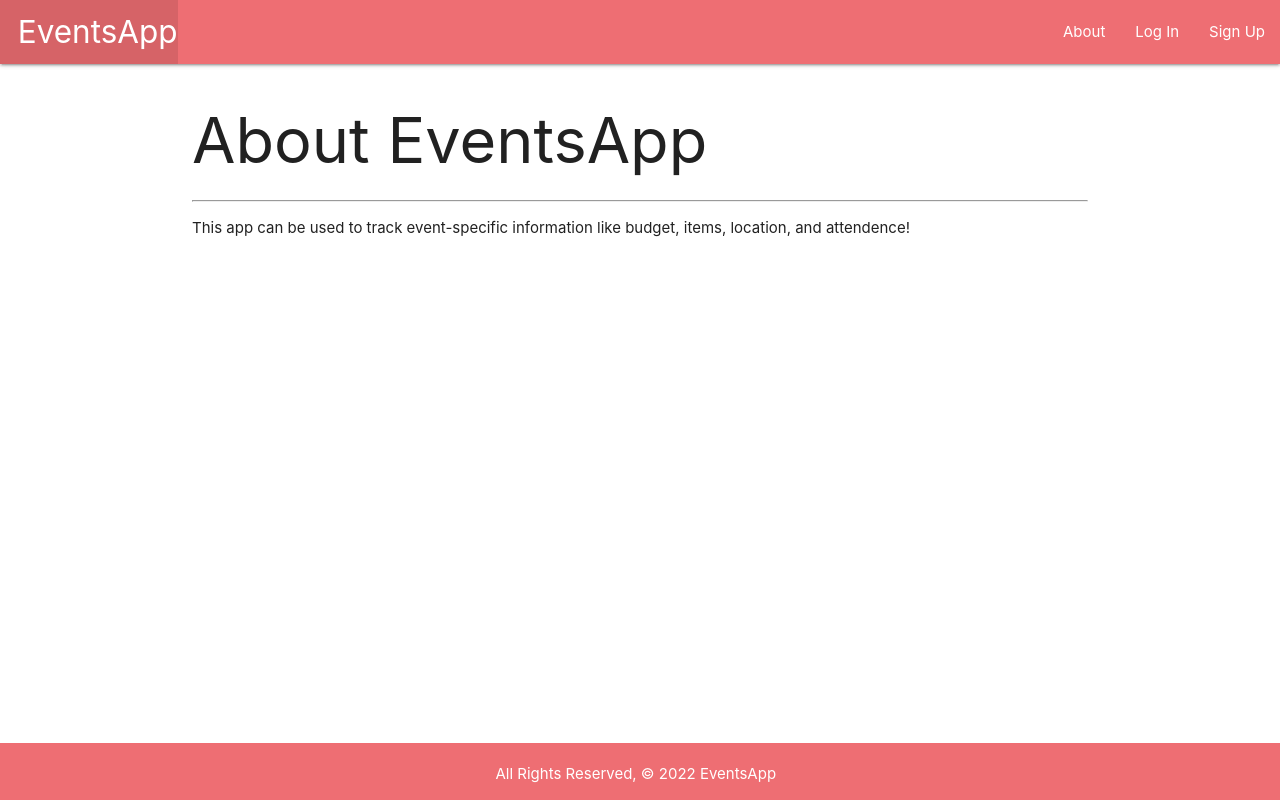
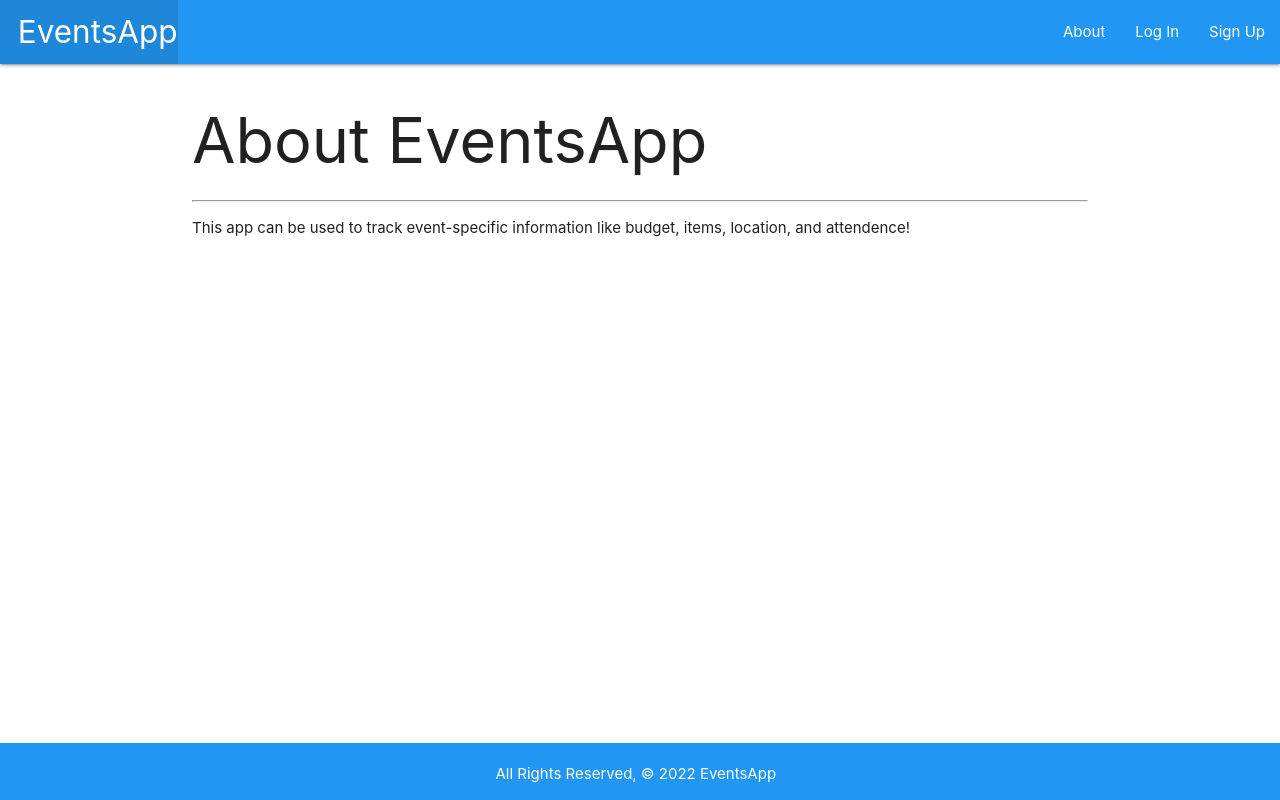
Before and after one commit to rsmall1990/events, a Django app: page /about/ in a window 1280 px wide. Run offline with Django 4.2, Linux system fonts and the light colour scheme.

```diff
--- a/events/settings.py
+++ b/events/settings.py
@@ -125,3 +125,6 @@ DEFAULT_AUTO_FIELD = 'django.db.models.BigAutoField'
 
 LOGIN_REDIRECT_URL = '/events/'
 LOGOUT_REDIRECT_URL = '/'
+
+import django_heroku
+django_heroku.settings(locals())
--- a/main_app/templates/base.html
+++ b/main_app/templates/base.html
@@ -16,7 +16,7 @@
   <body>
     <header class="navbar-fixed">
       <nav>
-        <div class="nav-wrapper">
+        <div class="nav-wrapper blue">
           <ul>
             <li>
               <a href="{% url 'home' %}" class="left brand-logo">&nbsp;&nbsp;EventsApp</a>
@@ -40,7 +40,7 @@
         {% block content %}
         {% endblock %}
     </main>
-    <footer class="page-footer">
+    <footer class="page-footer blue">
       <div class="center">
         All Rights Reserved, &copy; 2022 EventsApp &nbsp;
       </div>
```
Also changed, not shown: requirements.txt (added, +17 -0 lines), 1 other file.
